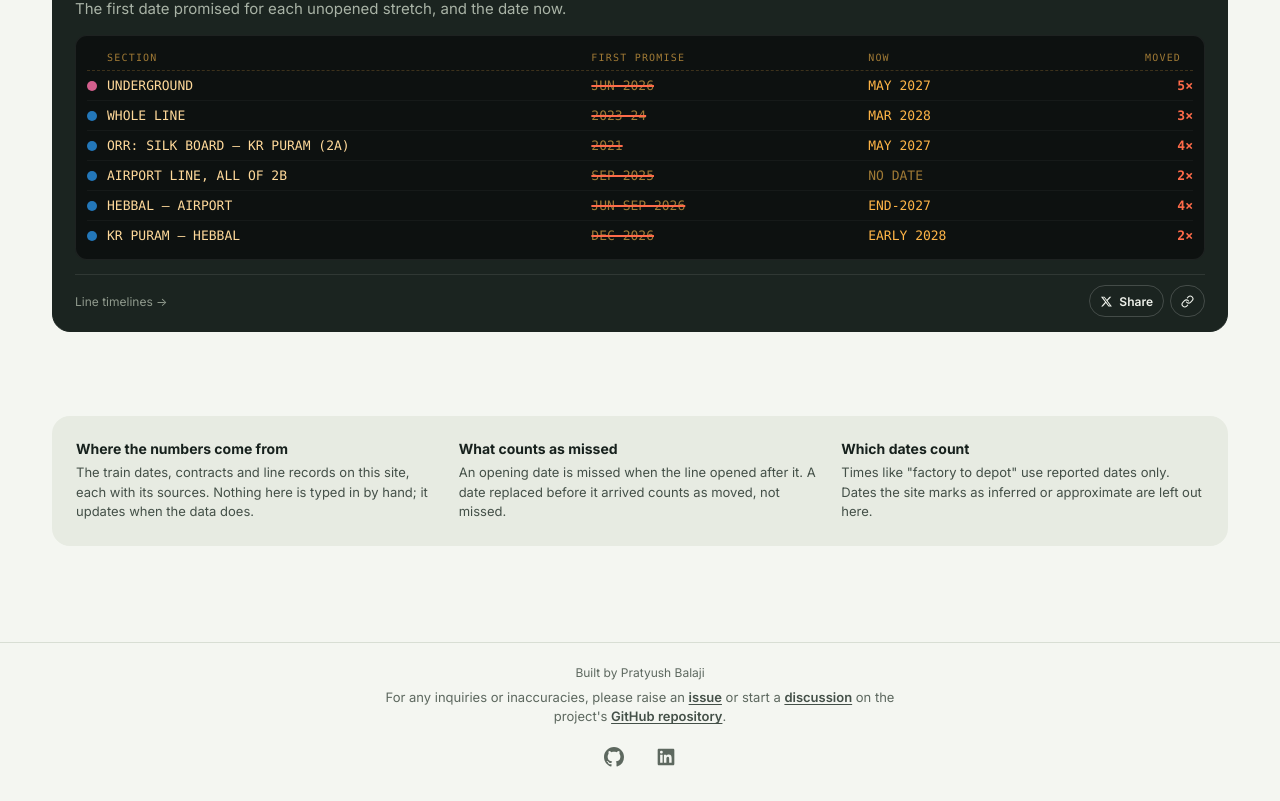
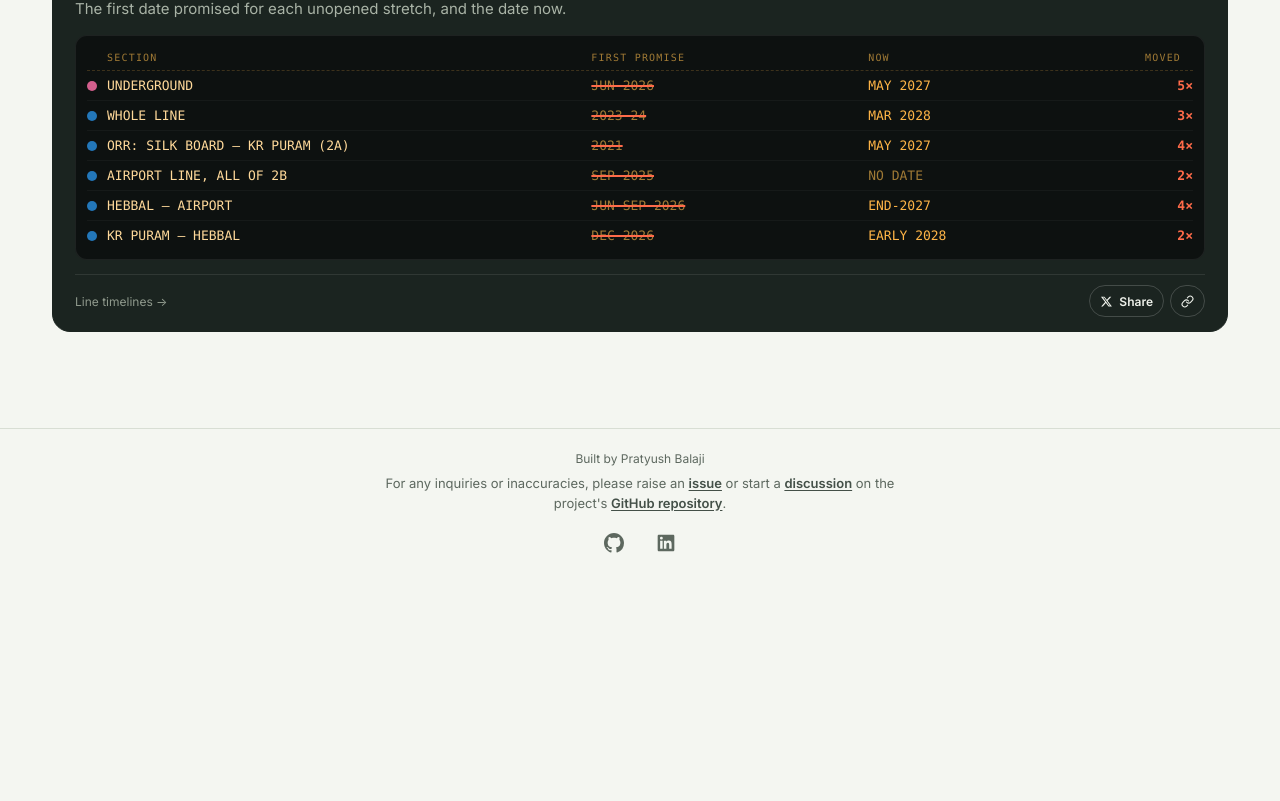
Before and after one commit to PratyushBalaji/trainset-tracker, a SvelteKit app: page /stats in a window 1280 px wide. Shown: the part 5159-5960 px from the top of the page. After the commit the page ends 5746 px from the top, so only its background shows below. Built offline with nearby package versions, Linux system fonts and the light colour scheme.

Commit message:
chore: remove the methodology box from the stats page

```diff
--- a/src/routes/stats/+page.svelte
+++ b/src/routes/stats/+page.svelte
@@ -35,12 +35,6 @@
       <div class="grid">{#each chapter.tiles as tile (tile.id)}<StatTile {tile} />{/each}</div>
     </section>
   {/each}
-
-  <section class="method" aria-label="How these numbers are made">
-    <div><h2>Where the numbers come from</h2><p>The train dates, contracts and line records on this site, each with its sources. Nothing here is typed in by hand; it updates when the data does.</p></div>
-    <div><h2>What counts as missed</h2><p>An opening date is missed when the line opened after it. A date replaced before it arrived counts as moved, not missed.</p></div>
-    <div><h2>Which dates count</h2><p>Times like "factory to depot" use reported dates only. Dates the site marks as inferred or approximate are left out here.</p></div>
-  </section>
 </main>
 
 <style>
@@ -63,13 +57,8 @@
   .summary { margin: 10px 0 0; max-width: 62ch; color: var(--ink-3); font-size: 16px; line-height: 1.5; }
   .grid { display: grid; grid-template-columns: repeat(6, minmax(0, 1fr)); gap: 14px; margin-top: 24px; }
 
-  .method { margin-top: 84px; padding: 24px; border-radius: 18px; background: #e7ebe2; display: grid; grid-template-columns: repeat(3, minmax(0, 1fr)); gap: 20px; font-size: 13px; color: var(--ink-3); }
-  .method h2 { margin: 0 0 6px; font-size: 14px; color: var(--ink); }
-  .method p { margin: 0; line-height: 1.5; }
-
   @media (max-width: 980px) {
     .grid { grid-template-columns: repeat(2, minmax(0, 1fr)); }
-    .method { grid-template-columns: 1fr; }
   }
   @media (max-width: 760px) { .topics { top: 0; } }
   @media (max-width: 520px) {
```
